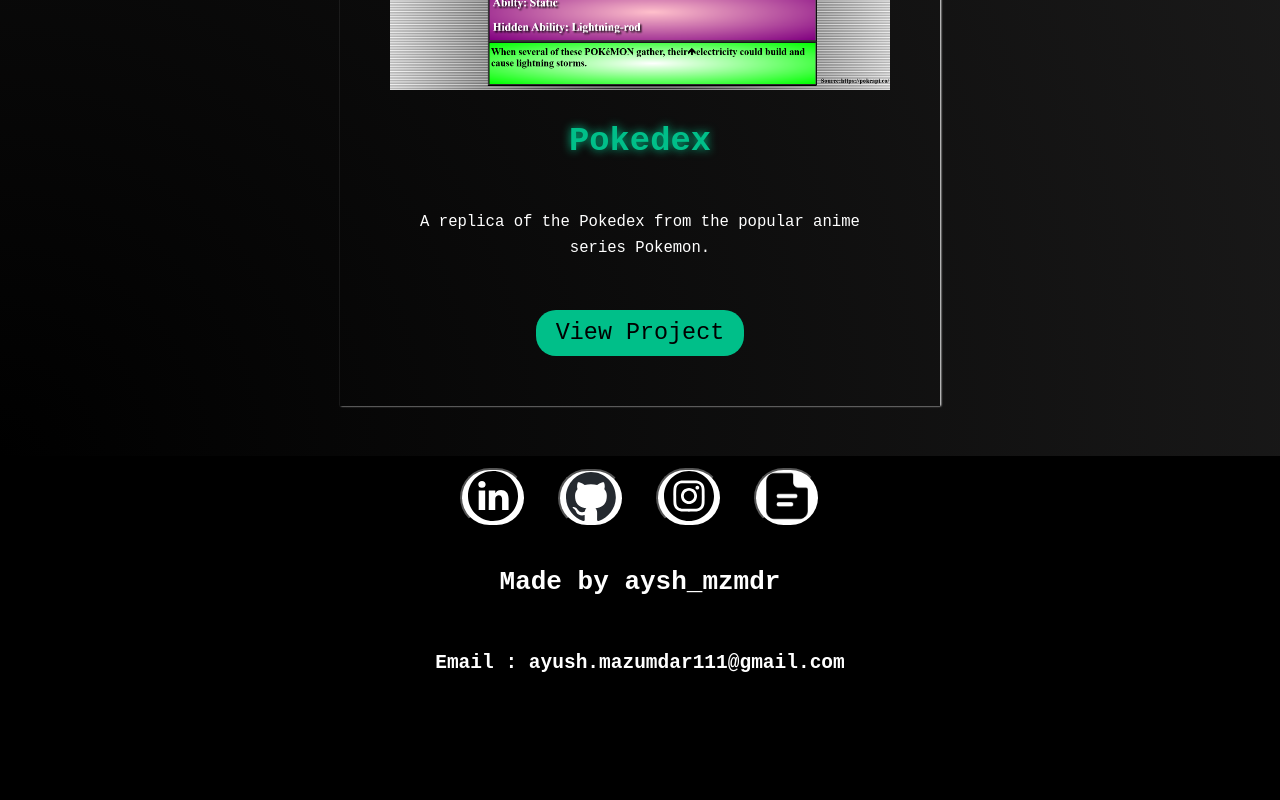
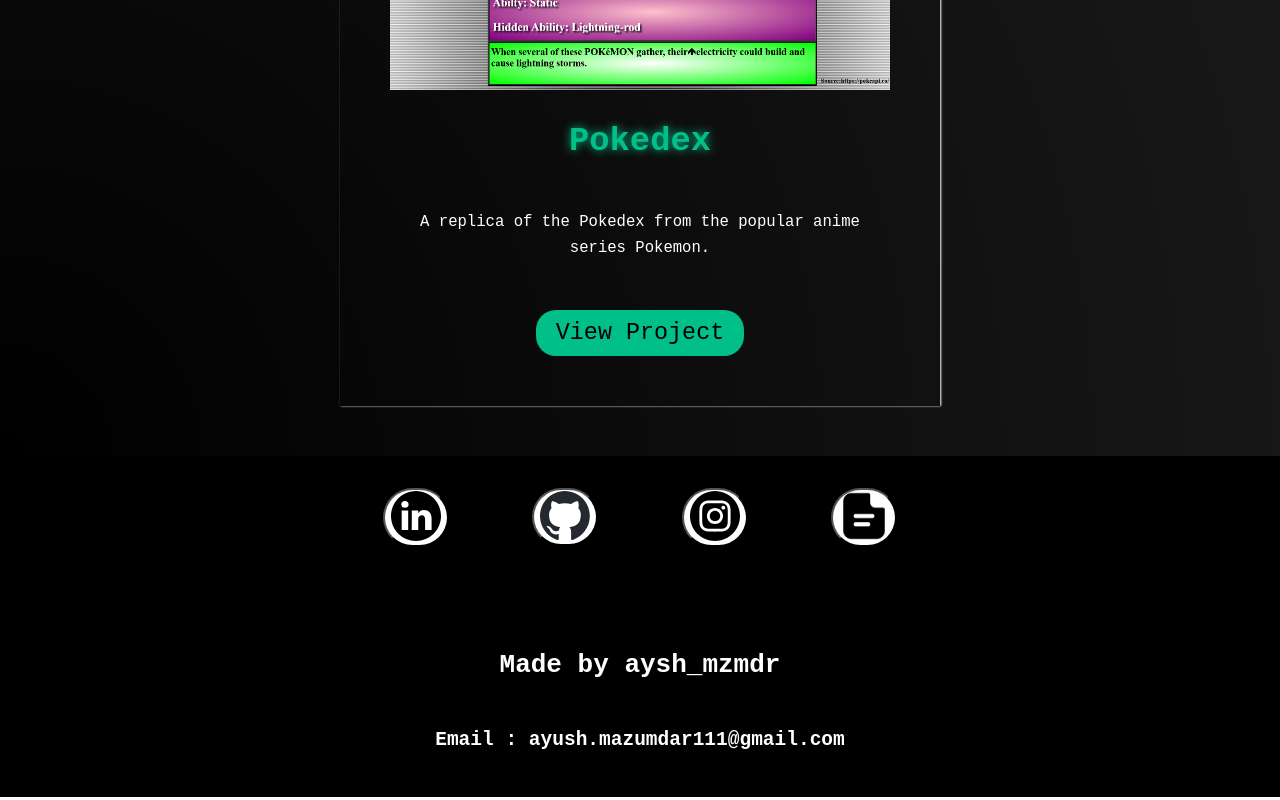
Before and after one commit to aysh-mzmdr/Portfolio, a React (Vite) app: page / in a window 1280 px wide. Shown: the part 5344-6144 px from the top of the page. Built offline with nearby package versions, Linux system fonts and the light colour scheme.

Commit message:
Styled the contact section

```diff
--- a/src/App.jsx
+++ b/src/App.jsx
@@ -99,12 +99,16 @@
           <Card className={style.whiteImage} image="../assets/Pokedex.png" name="Pokedex" info="A replica of the Pokedex from the popular anime series Pokemon. " link="https://aysh-mzmdr.github.io/Pokedex/"></Card>
       </div>
       <div className={style.contact} ref={ContactGSAP}>
-        <button className={style.iconButton}><img className={style.icon} src="../assets/Linkedin.svg" alt="Linkedin"></img></button>
-        <button className={style.iconButton}><img className={style.icon} src="../assets/GitHub.svg" alt="GitHub"></img></button>
-        <button className={style.iconButton}><img className={style.icon} src="../assets/Instagram.svg" alt="Intagram"></img></button>
-        <button className={style.iconButton}><img className={style.icon} src="../assets/Resume.png" alt="Resume"></img></button>
-        <h1 style={{color:"white",textShadow:"none"}}>Made by aysh_mzmdr</h1>
-        <h2>Email : ayush.mazumdar111@gmail.com</h2>
+        <div className={style.iconSection}>
+          <div className={style.iconDiv}><button className={style.iconButton} onClick={() => window.open("https://www.linkedin.com/in/aysh-mzmdr/","_blank")}><img className={style.icon} src="../assets/Linkedin.svg" alt="Linkedin"></img></button><p className={style.iconName}>Linkedin</p></div>
+          <div className={style.iconDiv}><button className={style.iconButton} onClick={() => window.open("https://github.com/aysh-mzmdr","_blank")}><img className={style.icon} src="../assets/GitHub.svg" alt="GitHub"></img></button><p className={style.iconName}>GitHub</p></div>
+          <div className={style.iconDiv}><button className={style.iconButton} onClick={() => window.open("https://www.instagram.com/aysh_mzmdr?igsh=MWo3dnYzZDQ0d3I0bw==","_blank")}><img className={style.icon} src="../assets/Instagram.svg" alt="Intagram"></img></button><p className={style.iconName}>Instagram</p></div>
+          <div className={style.iconDiv}><button className={style.iconButton} onClick={() => window.open("","_blank")}><img className={style.icon} src="../assets/Resume.png" alt="Resume"></img></button><p className={style.iconName}>My Resume</p></div>
+        </div>
+        <div className={style.finalText}>
+          <h1 style={{color:"white",textShadow:"none"}}>Made by aysh_mzmdr</h1>
+          <h2>Email : ayush.mazumdar111@gmail.com</h2>
+        </div>
       </div>
     </>
   )
--- a/src/style.module.css
+++ b/src/style.module.css
@@ -174,9 +174,16 @@
 }
 
 .contact{
-    height:40vh;
-    line-height: 5em;
+    height:fit-content;
     color:white;
+}
+
+.iconSection{
+     display: flex;
+    justify-content: center;
+    flex-wrap: wrap;
+    gap:4vw;
+    margin-bottom: 40px;
 }
 
 .icon{
@@ -189,11 +196,28 @@
     border-radius: 50px;
     cursor: pointer;
     transition:box-shadow 0.5s;
+    margin-top:20px;
+    margin-bottom: none;
     margin-inline:1.2em;
 }
 
-.iconButton:hover{
+.iconName{
+    font-size: 1.2em;
+    font-weight: 600;
+    opacity: 0;
+    transition: opacity 1.2s;
+}
+
+.iconDiv:hover .iconButton{
     box-shadow: 0px 0px 30px rgb(0, 191, 137);
+}
+
+.iconDiv:hover .iconName{
+    opacity: 1;
+}
+
+.finalText{
+    line-height: 4.5em;
 }
 
 @media (max-width:900px){
```
